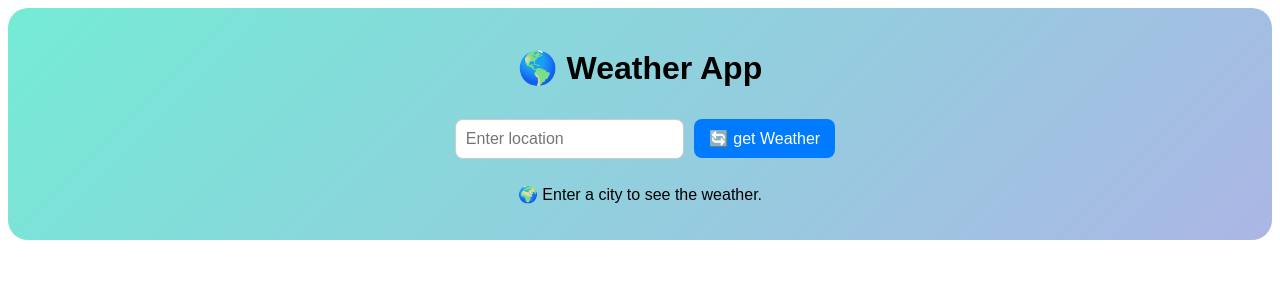
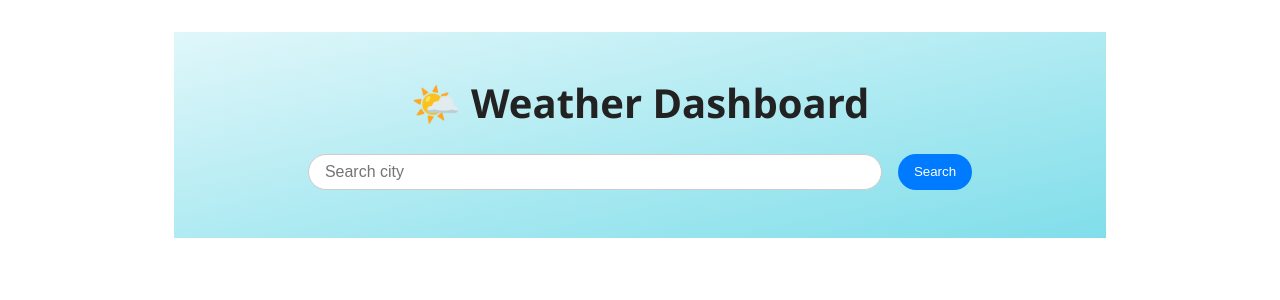
Before and after one commit to Adrxn2000/weather-app, a React (Vite) app: page / in a window 1280 px wide. Shown: the top 300 px of the page. Built offline with nearby package versions, Linux system fonts and the light colour scheme.

Commit message:
refactor: improve Home component structure and enhance weather display

```diff
--- a/src/pages/Home.jsx
+++ b/src/pages/Home.jsx
@@ -1,12 +1,14 @@
-import {useState} from "react";
+import { useState } from "react";
 import axios from "axios";
-import SearchBar from "../Components/SearchBar";
-import {motion} from "framer-motion";
-// import "./style.css";
+import { motion } from "framer-motion";
+import {
+  WiDaySunny,
+  WiCloud,
+  WiRain,
+  WiStrongWind,
+} from "react-icons/wi";
 
-import { WiDaySunny, WiCloud, WiRain, WiStrongWind } from "react-icons/wi";
-
-function home(){
+function Home() {
   const [location, setLocation] = useState("");
   const [weather, setWeather] = useState(null);
   const [loading, setLoading] = useState(false);
@@ -17,102 +19,111 @@ function home(){
     if (code === 61) return <WiRain />;
     return <WiStrongWind />;
   };
+
   const fetchWeather = async () => {
-   setLoading(true); // Set loading state to true
-  //  console.log(`Fetching weather data for ${location}`);
+    setLoading(true);
 
-        try{
-            // Convert location name to latitude and longitude
-            const geoResponse = await axios.get(`https://nominatim.openstreetmap.org/search?format=json&q=${location}`);
+    try {
+      const geoResponse = await axios.get(
+        `https://nominatim.openstreetmap.org/search?format=json&q=${location}`
+      );
 
-            if(geoResponse.data.length === 0){
+      if (geoResponse.data.length === 0) {
         alert("Location not found. Please try again.");
-                setLoading(false); // Set loading state to false
+        setLoading(false);
         return;
       }
 
-            const{lat, lon} = geoResponse.data[0];
+      const { lat, lon } = geoResponse.data[0];
 
-            // fetch weather data from Open-Meteo API
-            const weatherResponse = await axios.get(`https://api.open-meteo.com/v1/forecast?latitude=${lat}&longitude=${lon}&hourly=temperature_2m,relative_humidity_2m,wind_speed_10m,precipitation_probability,weathercode&timezone=auto`);
-            // console.log("Weather response", weatherResponse.data); // log weather response
+      const weatherResponse = await axios.get(
+        `https://api.open-meteo.com/v1/forecast?latitude=${lat}&longitude=${lon}&hourly=temperature_2m,relative_humidity_2m,wind_speed_10m,precipitation_probability,weathercode&daily=temperature_2m_max,temperature_2m_min,precipitation_probability_max,weathercode&timezone=auto`
+      );
+
       setWeather(weatherResponse.data);
-          } catch (error){
-
+    } catch (error) {
       console.error("Error fetching weather data", error);
-        }finally{
-          setLoading(false); // Set loading state to false
+    } finally {
+      setLoading(false);
     }
-
-        // const data = await response.json();
-        //  setWeather(data);
   };
 
-    return(
-        <div className="container">
-          <h1 className="title">🌎 Weather App</h1>
-          <div className="search-bar">
+  return (
+    <div className="weather-app">
+      <h1 className="title">🌤️ Weather Dashboard</h1>
 
-
+      {/* Search Input */}
+      <div className="search-section">
         <input
           type="text"
-            placeholder="Enter location"
+          placeholder="Search city"
           value={location}
-            onChange={(e) => setLocation(e.target.value)} // Handle location input
-            className="location-input"
+          onChange={(e) => setLocation(e.target.value)}
         />
-            <button onClick={fetchWeather} className="fetch-button">
-              🔄 get Weather
-            </button>
+        <button onClick={fetchWeather}>Search</button>
       </div>
-            {loading && <p className="loading">⏳Loading...</p>}
 
-{/* {Displays weather data} */}
+      {loading && <p className="loading">Loading...</p>}
 
-{weather && weather.hourly && weather.hourly.temperature_2m &&(
+      {/* Weather Data */}
+      {weather && weather.hourly && (
         <motion.div
-    className="weather-card"
-    initial={{ opacity: 0 }}
-    animate={{ opacity: 1 }}
+          className="weather-container"
+          initial={{ opacity: 0, y: -20 }}
+          animate={{ opacity: 1, y: 0 }}
+          transition={{ duration: 0.6 }}
         >
-    <h2>Weather in {location}</h2>
-    <ul className="weather-list">
+          {/* Current Weather */}
+          <div className="current-weather">
+            <div className="weather-icon">
+              {getWeatherIcon(weather.hourly.weathercode[0])}
+            </div>
+            <div className="weather-details">
+              <h2>{location}</h2>
+              <p>{new Date(weather.hourly.time[0]).toLocaleDateString()}</p>
+              <p className="temp">{weather.hourly.temperature_2m[0]}°C</p>
+            </div>
+          </div>
+
+          {/* Hourly Forecast */}
+          <div className="section-title">Today’s Forecast</div>
+          <div className="hourly-scroll">
             {weather.hourly.temperature_2m.slice(0, 6).map((temp, index) => (
-
-        <motion.li
-          key={index}
-          className="weather-item"
-        >
-          <span className="hour">
+              <div className="hour-card" key={index}>
+                <p>
                   {new Date(weather.hourly.time[index]).toLocaleTimeString([], {
                     hour: "2-digit",
                     minute: "2-digit",
                   })}
-          </span>
-          <span className="temp">🌡️ {temp}°C</span>
-          <span className="humidity">
-            💧 {weather.hourly.relative_humidity_2m[index]}%
-          </span>
+                </p>
+                <div>{getWeatherIcon(weather.hourly.weathercode[index])}</div>
+                <p>{temp}°C</p>
+              </div>
+            ))}
+          </div>
 
-          <span className="wind">
-            💨 {weather.hourly.wind_speed_10m[index]}km/h
-          </span>
-          <span className="precip">
-            🌧️ {weather.hourly.precipitation_probability[index]}%
-            </span>
-          <span className="weather-icon">{getWeatherIcon(weather.hourly.weather-code[index])}</span>
-
-        </motion.li>
+          {/* Daily Forecast */}
+          <div className="section-title">7-Day Forecast</div>
+          <div className="daily-forecast">
+            {weather.daily.time.slice(0, 7).map((date, i) => (
+              <div className="day-card" key={i}>
+                <p>
+                  {new Date(date).toLocaleDateString(undefined, {
+                    weekday: "short",
+                  })}
+                </p>
+                <div>{getWeatherIcon(weather.daily.weathercode[i])}</div>
+                <p>
+                  {weather.daily.temperature_2m_min[i]}°C/{" "}
+                  {weather.daily.temperature_2m_max[i]}°C{" "}
+                </p>
+              </div>
             ))}
-    </ul>
+          </div>
         </motion.div>
       )}
-{/* {Displays no data message} */}
-
-  <p classname="no-data">🌍 Enter a city to see the weather.</p>
-
     </div>
   );
 }
 
-export default home;
+export default Home;
--- a/src/style.css
+++ b/src/style.css
@@ -1,131 +1,128 @@
-input {
-    padding: 8px;
-    margin-right: 5px;
-    border-radius: 4px;
-
+/* General Container */
+.weather-app {
+  max-width: 900px;
+  margin: 2rem auto;
+  padding: 1rem;
+  font-family: "Segoe UI", sans-serif;
+  text-align: center;
+  color: #222;
+  background: linear-gradient(to bottom right, #e0f7fa, #80deea);
 }
 
-  .location-input{
-    padding: 10px;
-    margin: 10px;
-    border-radius: 8px;
-    border: 1px solid #ccc;
-    font-size: 16px;
-
+/* Title */
+.title {
+  font-size: 2.5rem;
+  margin-bottom: 1.5rem;
 }
 
-  button {
-    padding: 8px 12px;
+/* Search Section */
+.search-section {
+  display: flex;
+  justify-content: center;
+  gap: 1rem;
+  margin-bottom: 2rem;
+}
+
+.search-section input {
+  padding: 0.5rem 1rem;
+  border-radius: 25px;
+  border: 1px solid #ccc;
+  width: 60%;
+  font-size: 16px;
+}
+
+.search-section button {
+  padding: 0.5rem 1rem;
+  border-radius: 25px;
   background-color: #007bff;
   color: white;
   border: none;
-    border-radius: 5px;
   cursor: pointer;
-  }
-
-  .fetch-button{
-    background-color: #007bff;
-    color: white;
-    border: none;
-    padding: 10px 15px;
-    font-size: 16px;
-    cursor: pointer;
-    border-radius: 8px;
   transition: background 0.3s ease;
 }
 
-  .fetch-button:hover {
+.search-section button:hover {
   background-color: #0056b3;
 }
 
-  .loading, .no-data{
-    font-size: 18px;
-    color: white;
-    margin-top: 20px;
+/* Weather Container Card */
+.weather-container {
+  background: white;
+  border-radius: 16px;
+  box-shadow: 0 4px 10px rgba(0, 0, 0, 0.1);
+  padding: 1.5rem;
 }
 
-  h2 {
-    color: #333;
-  }
-
-  ul {
-    list-style-type: none;
-  }
-
-  li {
-    margin: 5px 0;
-  }
-  .container {
-      text-align: center;
-      padding: 20px;
-      font-family: "Arial", sans-serif;
-      background: linear-gradient(135deg, #74ebd5, #acb6e5);
+/* Current Weather Summary */
+.current-weather {
   display: flex;
-      flex-direction: column;
   align-items: center;
-      border-radius: 20px;
-
-    }
-
-  .weather-item {
-    background: linear-gradient(135deg, #74ebd5, #acb6e5);
-    color: white;
-    padding: 15px;
-    border-radius: 10px;
-    min-width: 150px;
-    text-align: center;
-    box-shadow: 2px 4px 10px rgba(0, 0, 0, 0.2);
-    transition: transform 0.3s ease;
-  }
-
-  .weather-item span {
-    font-size: 30px;
-  }
-
-  .weather-card{
-    background: white;
-    padding: 20px;
-    border-radius: 10px;
-    box-shadow: 5px 5px 15px rgba(0, 0, 0, 0.2);
-    max-width: 500px;
-    width: 100%;
-    margin-top: 20px;
-    flex-direction: column;
-
-  }
-
-  .weather-list {
-  list-style: none;
-  padding: 0;
-  }
-
-  .weather-item {
-    display: flex;
-    justify-content: space-between;
-    align-items: center;
-    padding: 10px;
-    border-bottom: 1px solid #ddd;
-  }
-
-  .weather-item:last-child {
-    border-bottom: none;
-  }
-
-  .weather-item:hover {
-    transform: scale(1.05);
-  }
-
-  .hour {
-    font-weight: bold;
-    display: block;
-  }
-
-  .temp, .humidity, .wind, .precip {
-    display: block;
-    font-size: 14px;
+  gap: 1rem;
+  margin-bottom: 2rem;
 }
 
 .weather-icon {
-   font-size: 30px;
+  font-size: 3rem;
   margin-right: 10px;
 }
+
+.weather-details {
+  display: flex;
+  flex-direction: column;
+  gap: 0.2rem;
+}
+
+.temp {
+  font-size: 2rem;
+  font-weight: bold;
+}
+
+/* Section Titles */
+.section-title {
+  font-weight: 600;
+  margin: 1rem 0 0.5rem;
+  font-size: 1.1rem;
+}
+
+/* Hourly Forecast Scroll */
+.hourly-scroll {
+  display: flex;
+  overflow-x: auto;
+  gap: 1rem;
+  padding-bottom: 1rem;
+}
+
+.hour-card {
+  min-width: 80px;
+  text-align: center;
+  background-color: #549de6;
+  padding: 0.75rem;
+  border-radius: 8px;
+  box-shadow: 2px 4px 10px rgba(0, 0, 0, 0.1);
+}
+
+/* Daily Forecast Grid */
+.daily-forecast {
+  display: flex;
+  justify-content: space-between;
+  flex-wrap: wrap;
+  margin-top: 1rem;
+  gap: 0.5rem;
+}
+
+.day-card {
+  flex: 1 1 calc(14% - 0.5rem);
+  background-color: #0068cf;
+  color: white;
+  padding: 0.5rem;
+  border-radius: 6px;
+  text-align: center;
+}
+
+/* Loading and No Data States */
+.loading,
+.no-data {
+  font-size: 18px;
+  color: #555;
+  margin-top: 20px;
+}
```
Lines whose indentation alone changed are shown as unchanged.
